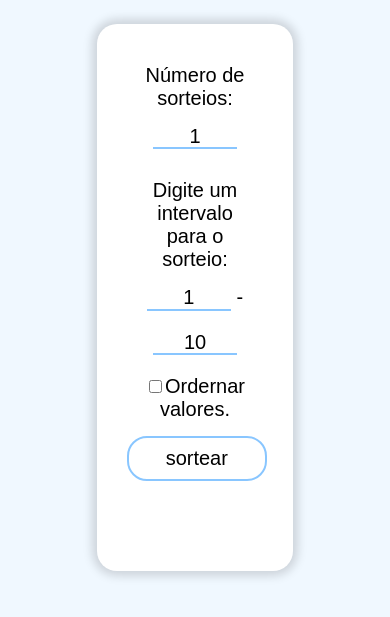
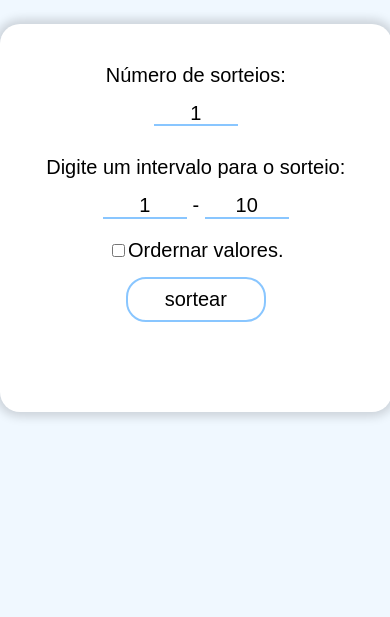
Before and after one commit to DenisLevy76/Sorteador, a plain HTML site: page index.html in a window 390 px wide. Shown: the part 75-692 px from the top of the page. Drawn offline with Linux system fonts and the light colour scheme.

Commit message:
tornando o site responsivo

```diff
--- a/css/style.css
+++ b/css/style.css
@@ -82,3 +82,9 @@ input[type=number]:focus{
    padding: 10px;
    border-radius: 10px;
 }
+
+@media screen and (max-width: 800px){
+   .principal{
+      width: 85%;
+   }
+}
```
